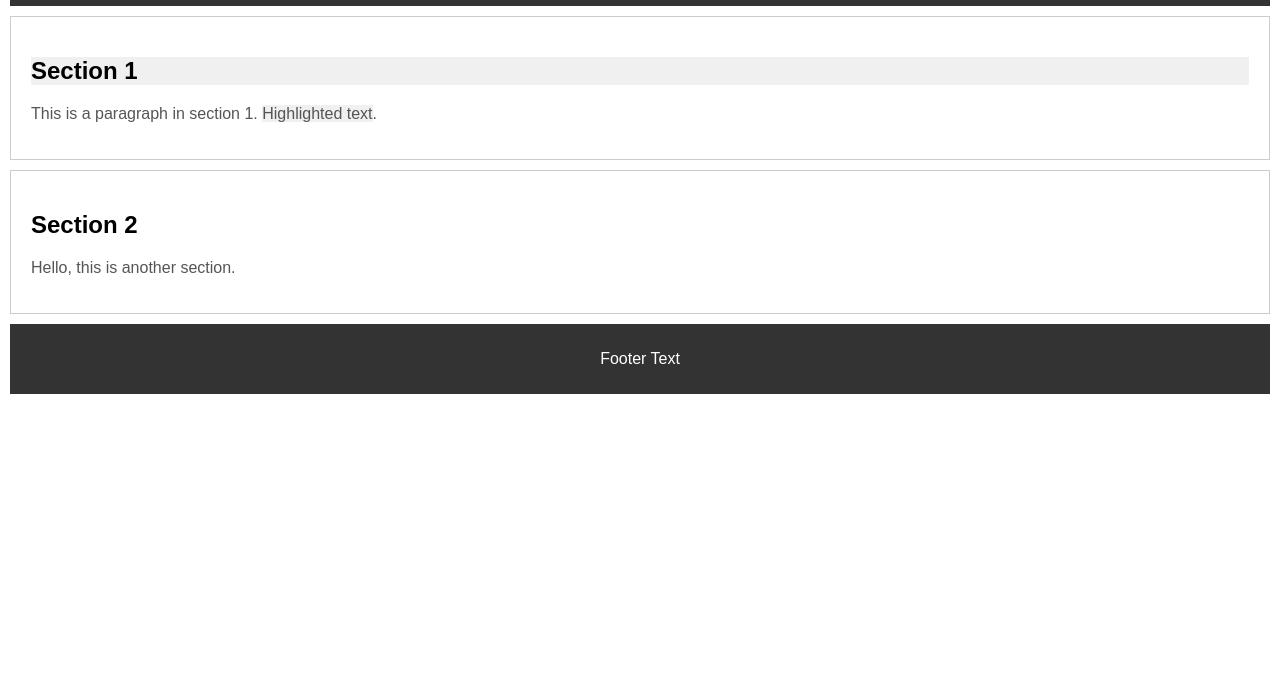
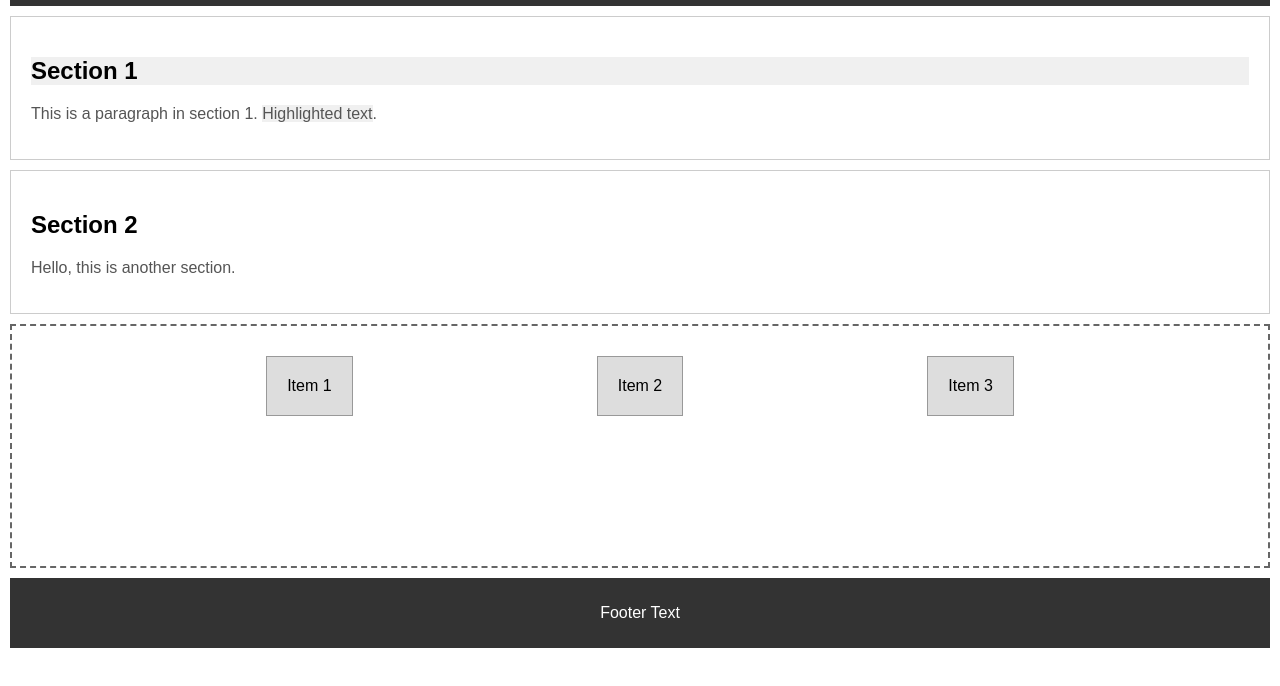
Before and after one commit to PH-B0/exercise-html-css, a plain HTML site: page index.html in a window 1280 px wide. Shown: the part 104-790 px from the top of the page. Drawn offline with Linux system fonts and the light colour scheme.

Commit message:
flexbox coommit

```diff
--- a/index.html
+++ b/index.html
@@ -24,6 +24,12 @@
             <p>Hello, this is another section.</p>
         </section>
 
+        <section class="flex-demo">
+            <div class="flex-item">Item 1</div>
+            <div class="flex-item">Item 2</div>
+            <div class="flex-item">Item 3</div>
+        </section>
+
         <footer id="main-footer">
             <p>Footer Text</p>
         </footer>
--- a/styles.css
+++ b/styles.css
@@ -22,6 +22,27 @@ body {
     padding: 20px;          /* ทดสอบ padding */
   }
 
+  .flex-demo {
+    border: 1px solid #ccc;
+    margin-bottom: 10px;         /* ทดสอบ margin */
+    padding: 20px;
+    display: flex;
+    flex-direction: row;     /* หรือ column */
+    justify-content: space-evenly; /* center, flex-start, flex-end, space-between, space-around, space-evenly */
+    align-items: flex-start;     /* center, flex-start, flex-end, stretch */
+    border: 2px dashed #666;
+    height: 200px; /* เพื่อทดสอบ align-items */ */
+  }
+
+  .flex-item {
+    background-color: #ddd;
+    margin: 10px;
+    padding: 20px;
+    border: 1px solid #999;
+  }
+
+
+
   .highlight {
     background-color: #f0f0f0;
   }
```
